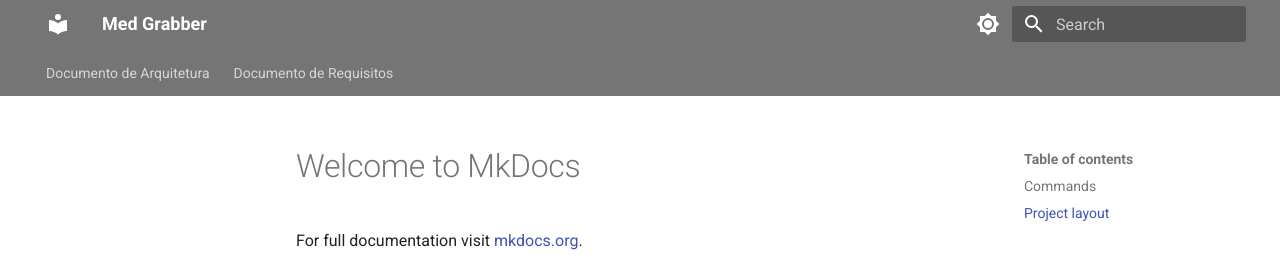
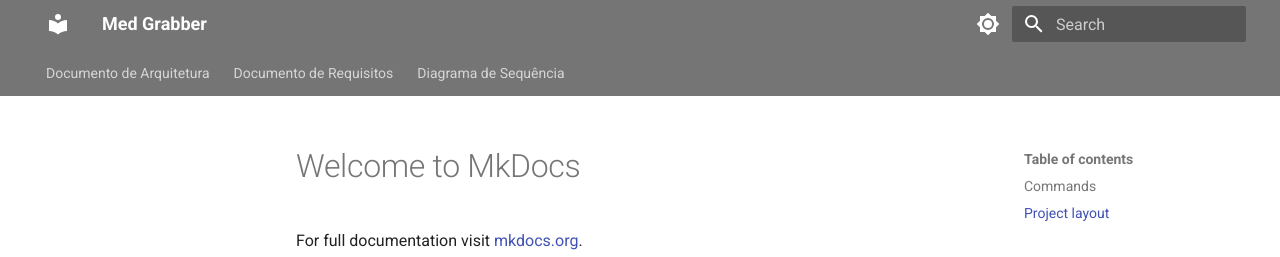
Before and after one commit to UNB-PI2-Grupo3-BracoRobotico/Documentation, an MkDocs documentation site: the page built from docs/index.md, in a window 1280 px wide. Shown: the top 257 px of the page. Built offline with MkDocs 1.6.1 and Material for MkDocs 9.7.7, drawn with Linux system fonts in a browser that asks for light colours.

```diff
--- a/mkdocs.yml
+++ b/mkdocs.yml
@@ -20,6 +20,16 @@ theme:
     - tabs
     - navigation.section
 
+markdown_extensions:
+  - pymdownx.superfences:
+      custom_fences:
+        - name: mermaid
+          class: mermaid
+          format: !!python/name:pymdownx.superfences.fence_code_format
+
+
+
 nav:
   - Documento de Arquitetura: documento_arquitetura.md
   - Documento de Requisitos: documento_requisito.md
+  - Diagrama de Sequência: diagrama_sequencia.md
```
